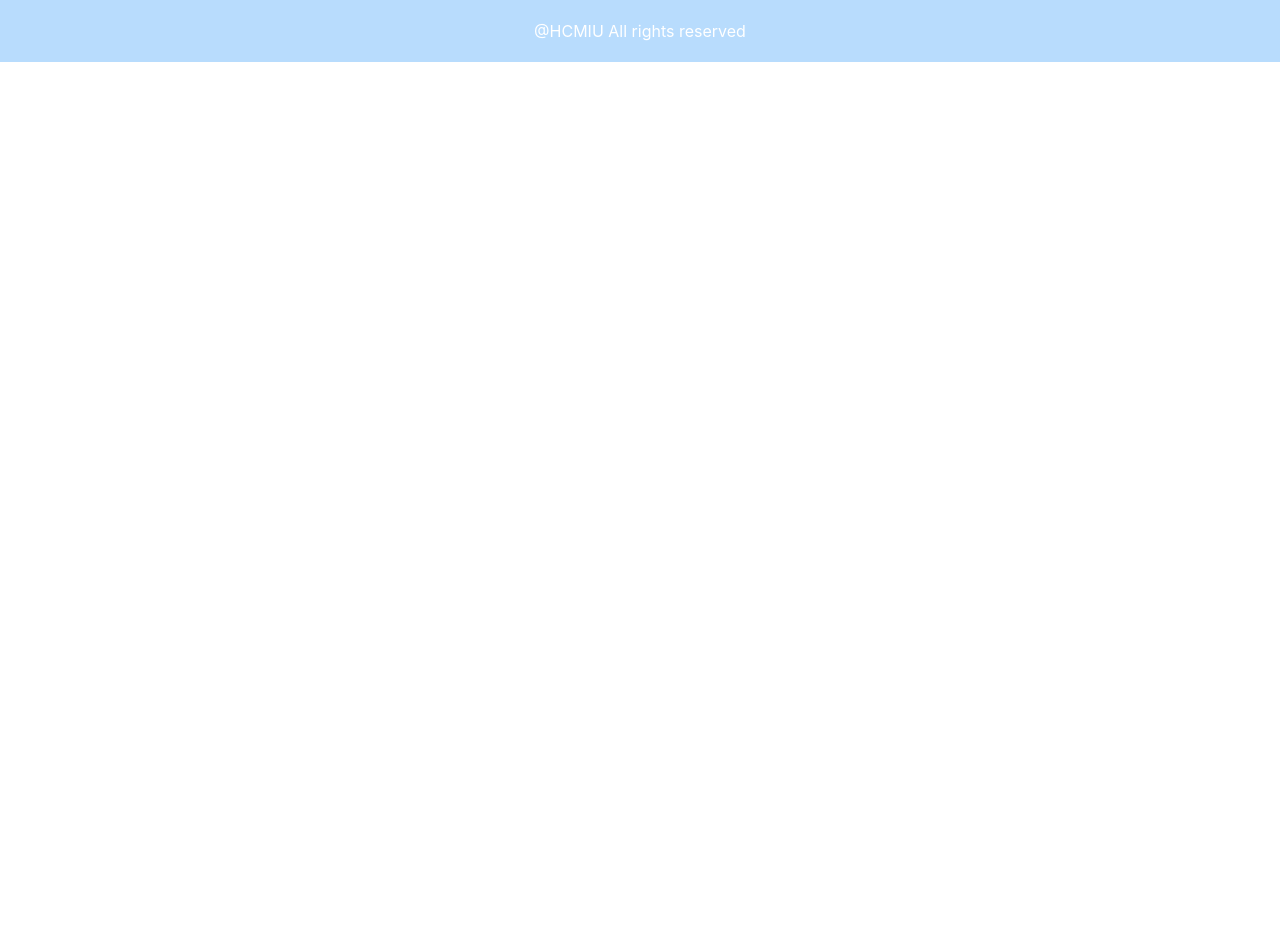
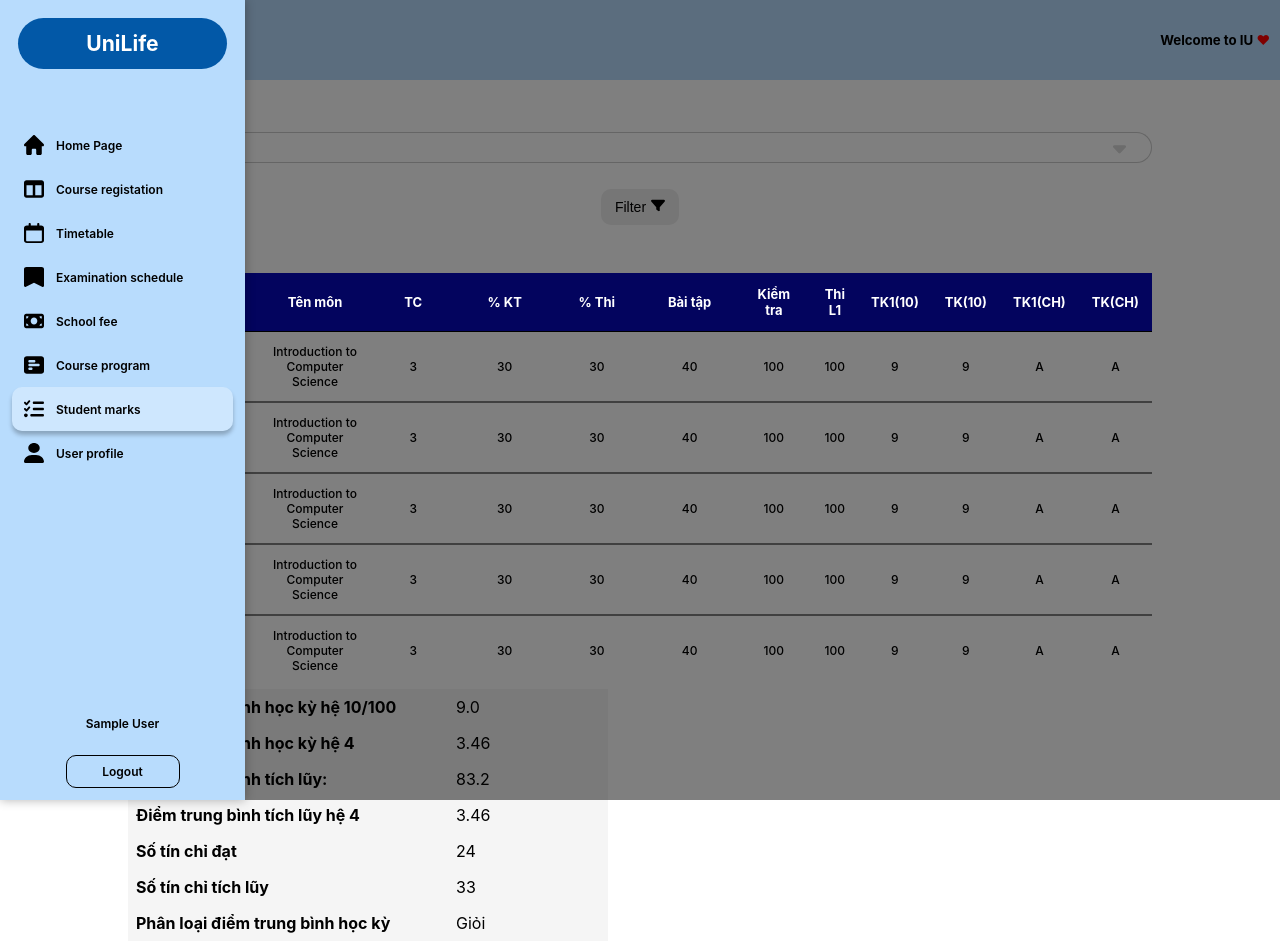
Before and after one commit to nhhongan/solution-for-saving-student-records, a React (Create React App) app in the folder frontend/: page /student-marks in a window 1280 px wide. Shown: the top 952 px of the page. Before the commit the page ends 800 px from the top, so only its background shows below. Built offline with nearby package versions, Linux system fonts and the light colour scheme; sample sign-in values are in the browser's storage.

Commit message:
Add MarksPage template

```diff
--- a/frontend/public/index.html
+++ b/frontend/public/index.html
@@ -24,7 +24,7 @@
       work correctly both with client-side routing and a non-root public URL.
       Learn how to configure a non-root public URL by running `npm run build`.
     -->
-    <title>React App</title>
+    <title>Uni Life</title>
   </head>
   <body>
     <noscript>You need to enable JavaScript to run this app.</noscript>
--- a/frontend/src/App.tsx
+++ b/frontend/src/App.tsx
@@ -10,6 +10,7 @@ import RootLayout from 'layouts/RootLayout';
 import Footer from 'layouts/Footer/Footer';
 import FeePage from 'pages/FeePage/FeePage';
 import CourseProgramPage from 'pages/CourseProgramPage/CourseProgramPage';
+import MarksPage from 'pages/MarksPage/MarksPage';
 
 export const ProtectedRoute = () => {
   const location = useLocation();
@@ -37,7 +38,8 @@ function App() {
             <Route path='/examination-schedule' element={<ExamSchedulePage />}/>
             <Route path='/school-fee' element={<FeePage />}/>
             <Route path='/course-program' element={<CourseProgramPage />}/>
-          </Route>
+            <Route path='/student-marks' element={<MarksPage />}/>
+            </Route>
           <Route path='/login' element={<PublicRoute />} />
         </Routes>
         <Footer/>
--- a/frontend/src/assets/css/App.scss
+++ b/frontend/src/assets/css/App.scss
@@ -41,7 +41,7 @@ form.input-form {
   margin-top: 2em;
   width: 100%;
   margin-right: 1em;
-  margin-bottom: 4em;
+  margin-bottom: 3rem;
   // align item to the center
   display: flex;
   flex-direction: column;
@@ -130,8 +130,8 @@ form.input-form {
 }
 
 .page {
-  width: $md;
-  @media screen and (max-width: $md) {
+  width: $lg;
+  @media screen and (max-width: $lg) {
       width: 100%;
       .title {
           font-size: 14px;
--- a/frontend/src/components/Table/Table.scss
+++ b/frontend/src/components/Table/Table.scss
@@ -69,6 +69,19 @@
       }
     }
   }
+  &.type-3 {
+    thead {
+      th {
+        background-color: $primary-color-dark;
+        color: white;
+      }
+    }
+    tbody {
+      td {
+        border-bottom: 2px solid gray;
+      }
+    }
+  }
   &.timetable {
     box-shadow: 0 0 10px rgba(0, 0, 0, 0.2);
     thead {
--- a/frontend/src/layouts/Sidebar/Sidebar.tsx
+++ b/frontend/src/layouts/Sidebar/Sidebar.tsx
@@ -29,7 +29,7 @@ const Sidebar: React.FC<SidebarProps> = ({ open = false, user, onSelection, hand
             setName(userObj.name);
             setSid(userObj.sid);
         }
-    })
+    },[name])
     const pages = [
         {
         "name": "Home Page",
--- /dev/null
+++ b/frontend/src/pages/MarksPage/MarksPage.scss
@@ -0,0 +1,40 @@
+@import '../../assets/css/variables.scss';
+#marks-page {
+    .table-wrapper {
+        height: 400px;
+        overflow: auto;
+        // Freeze the header
+        thead {
+            position: sticky;
+            top: 0;
+            background-color: white;
+            z-index: 1;
+        }
+        th {
+            font-size: small;
+        }
+    }
+    .grid-container {
+        display: grid;
+        grid-template-columns: 2fr 1fr; // Set number of columns to 2
+        grid-gap: 10px;
+        margin-bottom: 10px;
+        max-width: 30rem;
+        gap: 0;
+        margin-top: 1rem;
+        .grid-item {
+            background-color: #f5f5f5;
+            padding: 20px;
+            font-size: 1rem;
+            text-align: left;
+            padding: 0.5rem;
+            // Styling every odd child
+            &:nth-child(odd) {
+                font-weight: bold;
+                @media screen and (max-width: $md) {
+                    font-size: 0.8rem;
+                }
+            }
+        }
+    }
+}
--- /dev/null
+++ b/frontend/src/pages/MarksPage/MarksPage.tsx
@@ -0,0 +1,60 @@
+import React from 'react';
+import './MarksPage.scss';
+import Table, { Row, TableType } from 'components/Table/Table';
+import FilterForm from 'components/FilterForm/FilterForm';
+import SelectInput from 'components/FilterForm/SelectInput';
+
+const headers = ['Mã môn học', 'Tên môn', 'TC', '% KT', '% Thi', 'Bài tập', 'Kiểm tra', 'Thi L1', 'TK1(10)', 'TK(10)', 'TK1(CH)', 'TK(CH)']
+const MarksPage: React.FC = () => {
+    const data: Row[] = [];
+    const [semester, setSemester] = React.useState<string>('');
+    for (let i = 0; i < 10; i++) {
+        const row = new Row();
+        row.cols.push({name: 'CSC130', rowSpan: 1});
+        row.cols.push({name: 'Introduction to Computer Science', rowSpan: 1});
+        row.cols.push({name: '3', rowSpan: 1});
+        row.cols.push({name: '30', rowSpan: 1});
+        row.cols.push({name: '30', rowSpan: 1});
+        row.cols.push({name: '40', rowSpan: 1});
+        row.cols.push({name: '100', rowSpan: 1});
+        row.cols.push({name: '100', rowSpan: 1});
+        row.cols.push({name: '9', rowSpan: 1});
+        row.cols.push({name: '9', rowSpan: 1});
+        row.cols.push({name: 'A', rowSpan: 1});
+        row.cols.push({name: 'A', rowSpan: 1});
+        data.push(row);
+    }
+    const summary: Record<string, string> = {
+        "Điểm trung bình học kỳ hệ 10/100": "9.0",
+        "Điểm trung bình học kỳ hệ 4": "3.46",
+        "Điểm trung bình tích lũy:": "83.2",
+        "Điểm trung bình tích lũy hệ 4": "3.46",
+        "Số tín chỉ đạt": "24",
+        "Số tín chỉ tích lũy": "33",
+        "Phân loại điểm trung bình học kỳ": "Giỏi"
+    }
+    return (
+        <div className="page" id="marks-page">
+            <FilterForm>
+                <SelectInput
+                id="semester"
+                label="Semester"
+                handleValueChange={(e) => setSemester(e.target.value)}
+                value={semester}/>
+            </FilterForm>
+            <Table headers={headers} type={TableType.Type3} contents={data}/>
+            <div className="grid-container">
+                {Object.keys(summary).map((key, index) => {
+                    return (
+                        <>
+                            <div className="grid-item">{key}</div>
+                            <div className="grid-item">{summary[key]}</div>
+                        </>
+                    );
+                })}
+            </div>
+        </div>
+    );
+};
+
+export default MarksPage;
```
Also changed, not shown: frontend/src/models/CourseProgram.ts (added, +8 -0 lines).
